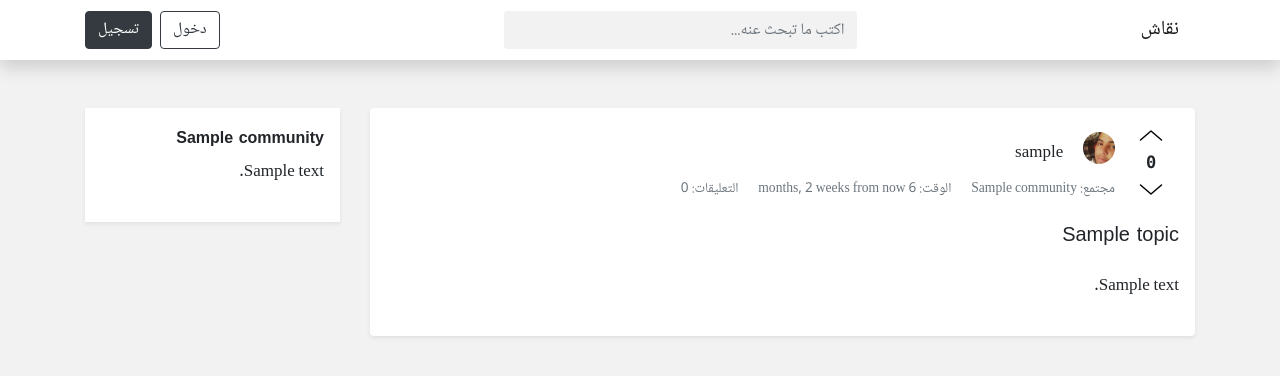
After one commit to youssefhoummad/ni9ash, a Django app: page /community/1/ in a window 1280 px wide. The commit adds this page. Shown: the top 376 px of the page. Run offline with Django 3.2, Linux system fonts and the light colour scheme; tables that the repository leaves empty hold one stand-in row (values such as "Sample post"); some libraries are stand-ins or nearby versions; some web fonts are replaced.

Commit message:
add community page , fix some bugs

```diff
--- a/app/models.py
+++ b/app/models.py
@@ -28,7 +28,7 @@ class Topic(models.Model):
 
 
     def __str__(self):
-        return textwrap.shorten(self.subject, width=30, placeholder="...")
+        return self.subject
 
 
 
@@ -44,6 +44,10 @@ class Post(models.Model):
     votes_neg = models.IntegerField(default=0)
 
 
+    def votes(self):
+        return self.votes_pos - self.votes_neg
+
+
     def __str__(self):
         return textwrap.shorten(self.message, width=450, placeholder="...")
 
--- a/app/urls.py
+++ b/app/urls.py
@@ -8,6 +8,7 @@ urlpatterns = [
     path('', views.home, name='home'),
     path('search/', views.search, name="search"),
     path('topic/<int:topic_id>/', views.topic, name="topic"),
+    path('community/<int:community_id>/', views.community, name="community"),
     path('new_topic/', views.new_topic, name="new_topic"),
     path('new_community/', views.new_community, name="new_community"),
     # path('cart/', views.cart, name="cart"),
--- a/app/views.py
+++ b/app/views.py
@@ -11,6 +11,13 @@ def home(request):
     topics = Topic.objects.all()
     context = {'topics':topics, }
     return render(request, 'app/home.html', context)
+
+
+def community(request, community_id):
+    community = get_object_or_404(Community, pk=community_id)
+    topics = community.topics.all()
+    context = {'community':community, 'topics':topics}
+    return render(request, 'app/community.html', context)
 
 
 def topic(request, topic_id):
--- a/templates/accounts/signup.html
+++ b/templates/accounts/signup.html
@@ -9,7 +9,6 @@
         <div class="card-body">
           <h3 class="card-title">Sign up</h3>
           <form method="post" novalidate>
-            {% csrf_token %}
             {% include '_form.html' %}
             <button type="submit" class="btn btn-primary btn-block">Create an account</button>
           </form>
--- a/templates/app/_post.html
+++ b/templates/app/_post.html
@@ -5,7 +5,7 @@
     <div class="clearfix">
         <div class="votes position-relative float-right pr-3 pl-4 py-0 text-monospace font-weight-bold">
             <div class="top-arrow"><a href="#"><img src="{% static 'icons/top.svg' %}"></a></div>
-            <div class="text-center">{{post.votes_pos |add:post.votes_neg}}</div>
+            <div class="text-center" dir="auto">{{post.votes}}</div>
             <div class="bottom-arrow"><a href="#"><img src="{% static 'icons/bottom.svg' %}"></a></div>
         </div>
         <div>
--- a/templates/app/_topic.html
+++ b/templates/app/_topic.html
@@ -5,13 +5,13 @@
     <div class="clearfix">
         <div class="votes position-relative float-right pr-3 pl-4  py-0 text-monospace font-weight-bold">
             <div class="top-arrow"><a href="#"><img src="{% static 'icons/top.svg' %}"></a></div>
-            <div class="text-center">{{ topic.posts.all.first.votes_pos |add:topic.posts.all.first.votes_neg }}</div>
+            <div class="text-center" dir="auto">{{ topic.posts.all.first.votes }}</div>
             <div class="bottom-arrow"><a href="#"><img src="{% static 'icons/bottom.svg' %}"></a></div>
         </div>
         <div class="" dir="rtl">
             <img src="{% static 'img/profile.jpg' %}" width="32" class="rounded-circle mt-2 mb-2"/>
             <span class="mr-3"><a href="#">{{topic.posts.all.first.created_by}}</a></span><br>
-            <small class="text-muted ml-3"><a href="#"> مجتمع: {{ topic.community }}</a></small>
+            <small class="text-muted ml-3"><a href="{% url 'community' topic.community.id %}"> مجتمع: {{ topic.community }}</a></small>
             <small class="text-muted ml-3"> الوقت:  {{topic.posts.all.first.created_at|naturaltime}}</small>
             <small class="text-muted"> التعليقات:  {{topic.posts.all.count|add:"-1"}}</small>
         </div>
--- /dev/null
+++ b/templates/app/community.html
@@ -0,0 +1,22 @@
+{% extends 'base.html' %}
+
+{% block content %}
+
+<ul class="list-unstyled w-100 p-0">
+    {% for topic in topics %}
+    <li>
+        <a href="{% url 'topic' topic.id %}">
+            {% include 'app/_topic.html'%}
+        </a>
+    </li>
+    {% endfor %}
+</ul>
+
+{% endblock %}
+
+{% block aside %}
+<div class="bg-white p-3 shadow-sm">
+    <h5><small class="font-weight-bolder">{{ community.name }}</small></h5>
+    <p> {{ community.description }} </p>
+</div>
+{% endblock %}
--- a/templates/base.html
+++ b/templates/base.html
@@ -65,27 +65,13 @@
           {% block content %}{% endblock %}
         </div>
           <div class="col-md-3">
-            <div class="bg-white p-3 shadow-sm">
-              <h5><small class="font-weight-bolder">أضف محتوى</small></h5>
-              <ul class="list-group list-group-horizontal p-0">
-                <li class="list-group-item border-0 text-center w-50">
-                  <a href="{% url 'new_topic' %}" class="btn">
-                    <img src="{% static 'icons/compose.svg' %}">
-                    <small class="text-muted">موضوع</small>
-                  </a>
-                </li>
-                <li class="list-group-item border-0 text-center w-50">
-                  <a href="{% url 'new_community' %}" class="btn">
-                    <img src="{% static 'icons/bookmark.svg' %}">
-                    <small class="text-muted">مجتمع</small>
-                  </a>
-                </li>
-              </ul>
-            </div>
+            {% block aside %}
+
+            {% endblock %}
           </div>
         </div>
-        {% endblock %}
-      </main>
+      {% endblock %}
+    </main>
 
 
     <script src="{% static 'js/jquery-3.3.1.slim.min.js' %}"></script>
```
Also changed, not shown: templates/app/home.html (+21 -0 lines).
